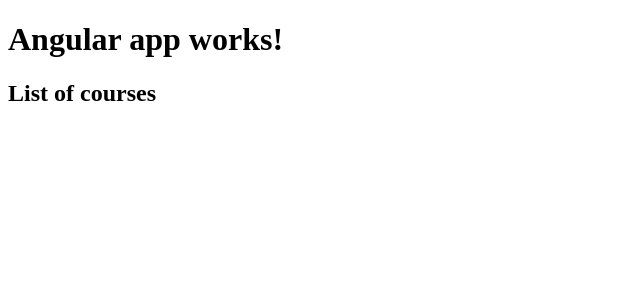
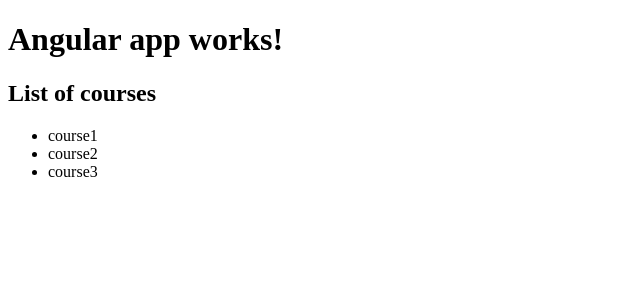
Before and after one commit to fer77/Angular, an Angular app in the folder ecommerce-app/hello-world/: page / in a window 1280 px wide. Shown: the top 300 px of the page, without its empty margins (0-640 px from the left). Built offline with nearby package versions, Linux system fonts and the light colour scheme.

Commit message:
initialized courses component.

```diff
--- a/ecommerce-app/hello-world/src/app/app.module.ts
+++ b/ecommerce-app/hello-world/src/app/app.module.ts
@@ -6,6 +6,7 @@
 import { AppComponent } from './app.component';
 import { CoursesComponent } from 'app/courses.component';
 import { CourseComponent } from './course/course.component';
+import { CoursesService } from 'app/courses.service';
 
 @NgModule({
   declarations: [
@@ -18,7 +19,9 @@
     FormsModule,
     HttpModule
   ],
-  providers: [],
+  providers: [
+    CoursesService
+  ],
   bootstrap: [AppComponent]
 })
 export class AppModule { }
--- a/ecommerce-app/hello-world/src/app/courses.component.ts
+++ b/ecommerce-app/hello-world/src/app/courses.component.ts
@@ -1,4 +1,5 @@
 import { Component } from '@angular/core';
+import { CoursesService } from 'app/courses.service';
 
 @Component({
     selector: 'courses',
@@ -14,4 +15,8 @@
 export class CoursesComponent {
     title = 'List of courses';
     courses;
+
+    constructor(service: CoursesService) {
+        this.courses = service.getCourses();
+    }
 }
```
